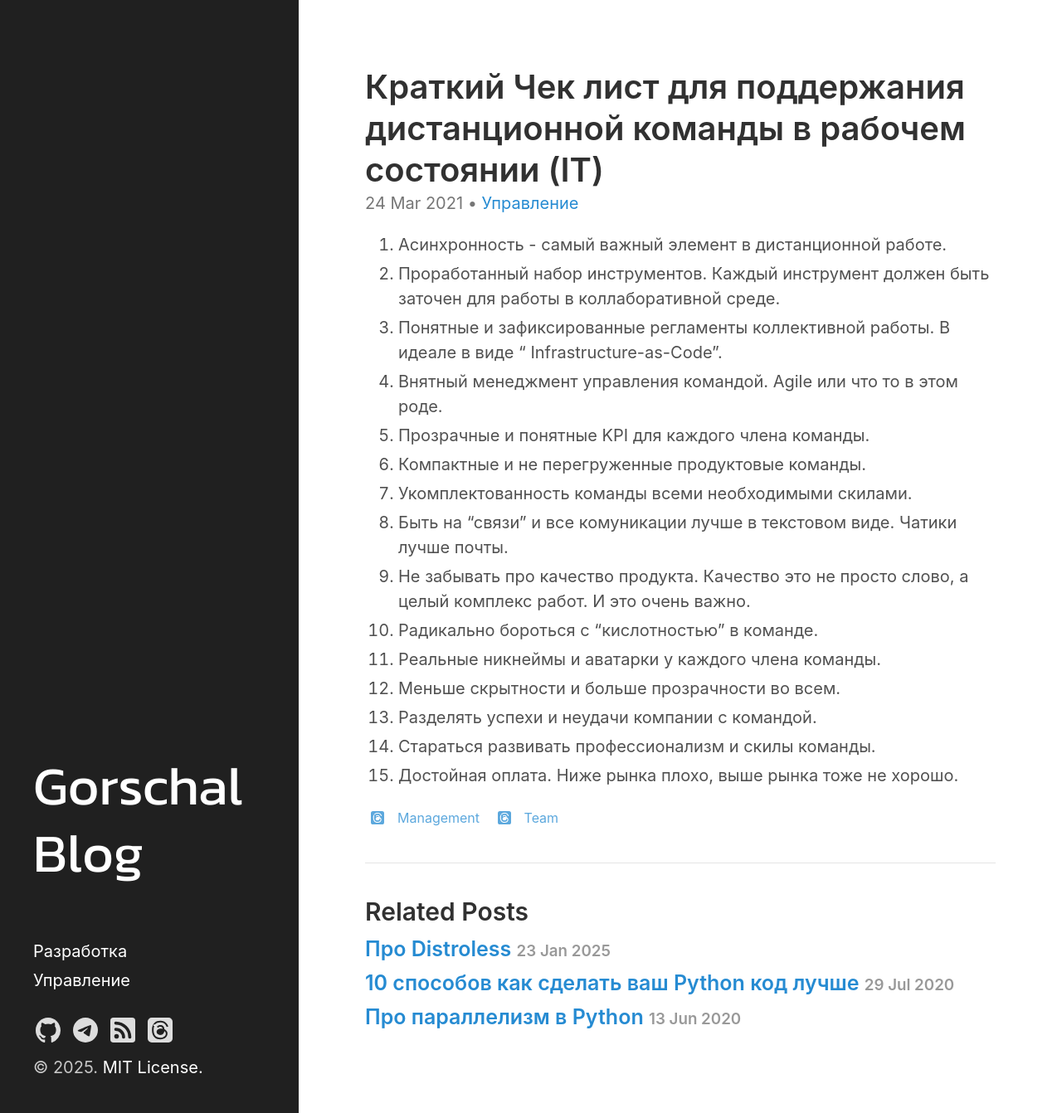
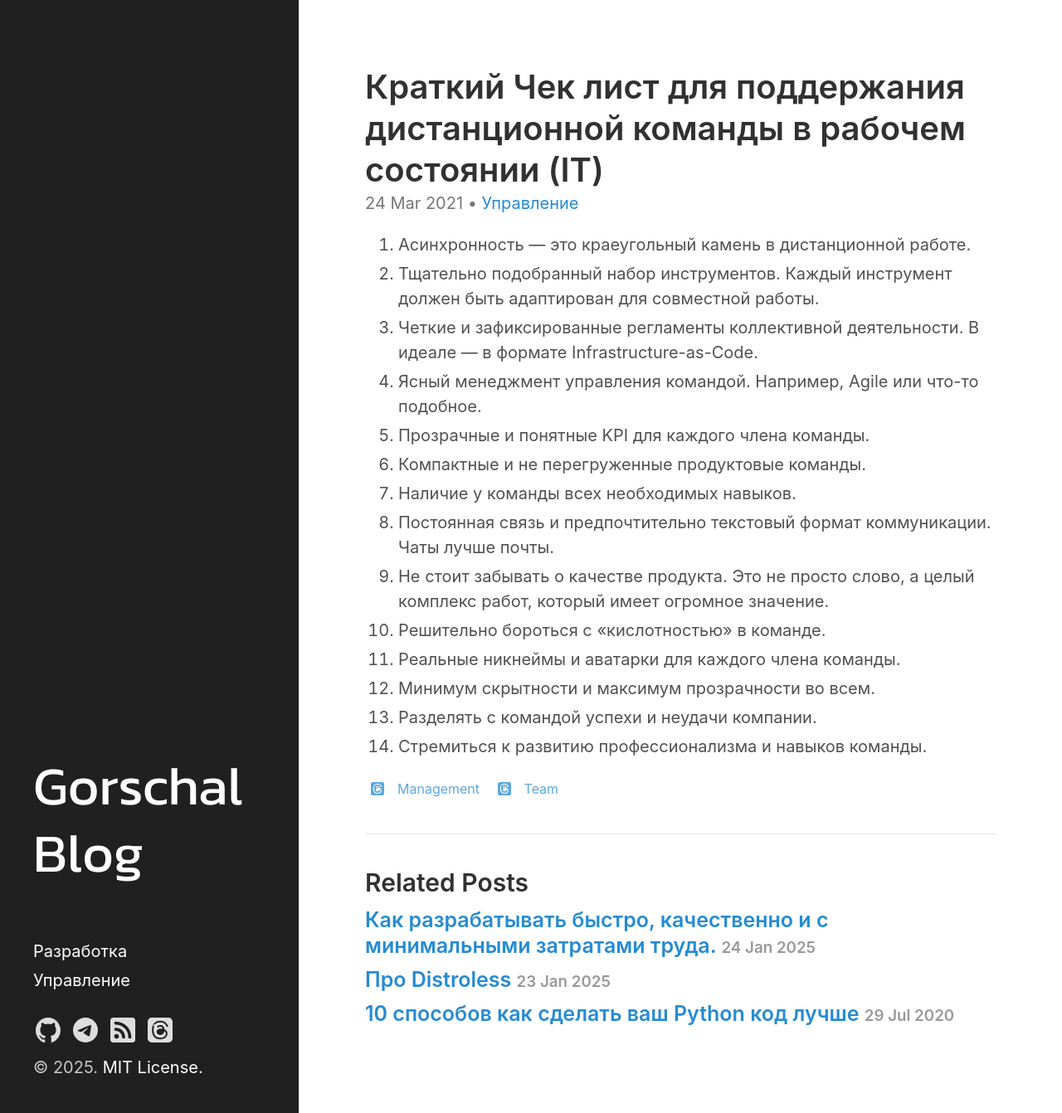
Before and after one commit to neegor/blog.gorschal.github.io, a Jekyll site: the page built from _posts/2021-03-24-brief-checklist-for-the-remote-team.md, in a window 1280 px wide. Shown: the whole page at 83% size. Built offline with Jekyll 4.4.1, drawn with Linux system fonts in a browser that asks for light colours.

Commit message:
новый текст

```diff
--- a/_posts/2021-03-24-brief-checklist-for-the-remote-team.md
+++ b/_posts/2021-03-24-brief-checklist-for-the-remote-team.md
@@ -8,18 +8,17 @@ tags:
   - team
 ---
 
-1. Асинхронность - самый важный элемент в дистанционной работе.
-2. Проработанный набор инструментов. Каждый инструмент должен быть заточен для работы в коллаборативной среде.
-3. Понятные и зафиксированные регламенты коллективной работы. В идеале в виде “ Infrastructure-as-Code”.
-4. Внятный менеджмент управления командой. Agile или что то в этом роде.
+1. Асинхронность — это краеугольный камень в дистанционной работе.
+2. Тщательно подобранный набор инструментов. Каждый инструмент должен быть адаптирован для совместной работы.
+3. Четкие и зафиксированные регламенты коллективной деятельности. В идеале — в формате Infrastructure-as-Code.
+4. Ясный менеджмент управления командой. Например, Agile или что-то подобное.
 5. Прозрачные и понятные KPI для каждого члена команды.
 6. Компактные и не перегруженные продуктовые команды.
-7. Укомплектованность команды всеми необходимыми скилами.
-8. Быть на “связи” и все комуникации лучше в текстовом виде. Чатики лучше почты.
-9. Не забывать про качество продукта. Качество это не просто слово, а целый комплекс работ. И это очень важно.
-10. Радикально бороться с “кислотностью” в команде.
-11. Реальные никнеймы и аватарки у каждого члена команды.
-12. Меньше скрытности и больше прозрачности во всем.
-13. Разделять успехи и неудачи компании с командой.
-14. Стараться развивать профессионализм и скилы команды.
-15. Достойная оплата. Ниже рынка плохо, выше рынка тоже не хорошо.
+7. Наличие у команды всех необходимых навыков.
+8. Постоянная связь и предпочтительно текстовый формат коммуникации. Чаты лучше почты.
+9. Не стоит забывать о качестве продукта. Это не просто слово, а целый комплекс работ, который имеет огромное значение.
+10. Решительно бороться с «кислотностью» в команде.
+11. Реальные никнеймы и аватарки для каждого члена команды.
+12. Минимум скрытности и максимум прозрачности во всем.
+13. Разделять с командой успехи и неудачи компании.
+14. Стремиться к развитию профессионализма и навыков команды.
```
Also changed, not shown: _posts/2025-01-24-kak-razrabatyvat-bystro-i-kachestvenno.md (added, +26 -0 lines).
